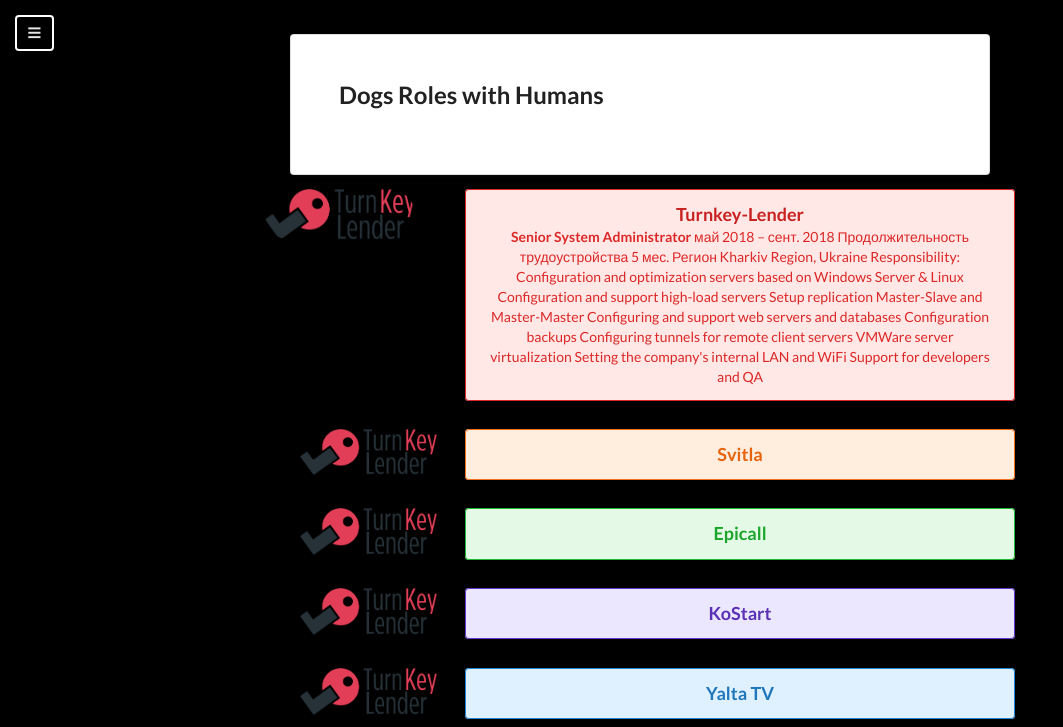
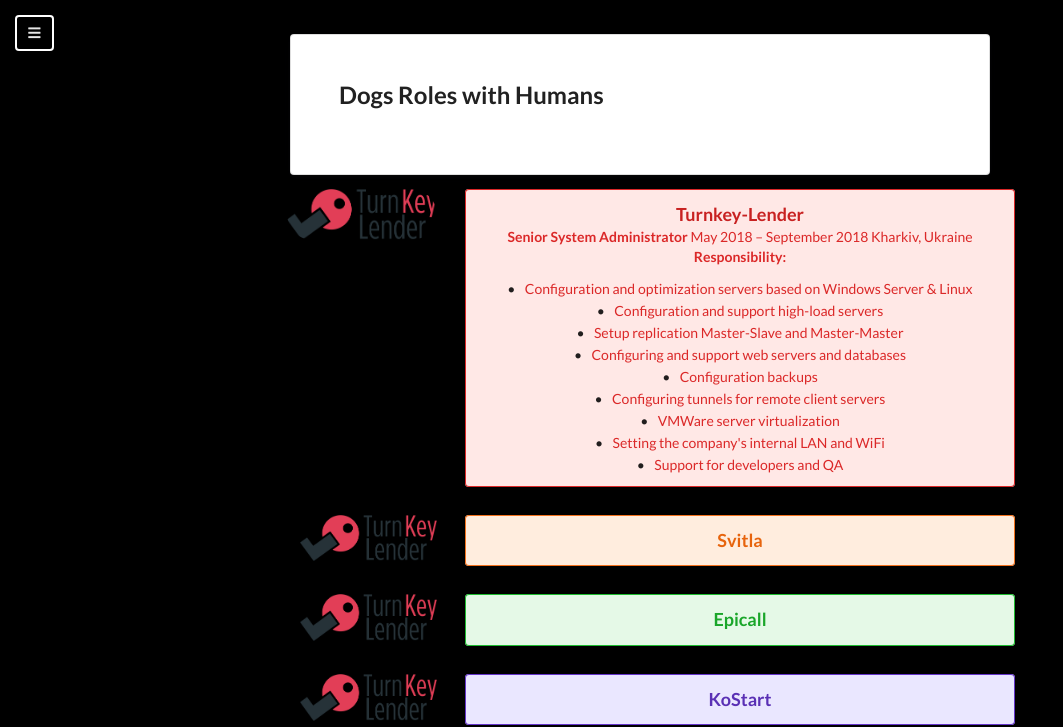
Before and after one commit to scorpionukr/cv.swl.pp.ua, a PHP site: page / in a window 1280 px wide. Shown: the top 727 px of the page, without its empty margins (0-1063 px from the left). Run offline with PHP 8.4, Linux system fonts and the light colour scheme; some libraries are stand-ins or nearby versions.

Commit message:
minor changes

```diff
--- a/index.php
+++ b/index.php
@@ -53,7 +53,7 @@
 			<div class="column w-200">
 				<div class="ui alig-rig">
 					<a href="#">
-						<img src="img/tkl-logo.png" class="ui small circular image company-logo" />
+						<img src="img/tkl-logo.png" class="ui small circular middle aligned image company-logo" />
 					</a>
 				</div>
 			</div>
@@ -61,20 +61,21 @@
 				<div class="ui red message">
 					<h3 class="ui header">Turnkey-Lender</h3>
 					<b>Senior System Administrator</b>
-					май 2018 – сент. 2018
-					Продолжительность трудоустройства 5 мес.
-					Регион Kharkiv Region, Ukraine
-
-					Responsibility:
-					Configuration and optimization servers based on Windows Server & Linux
-					Configuration and support high-load servers
-					Setup replication Master-Slave and Master-Master
-					Configuring and support web servers and databases
-					Configuration backups
-					Configuring tunnels for remote client servers
-					VMWare server virtualization
-					Setting the company's internal LAN and WiFi
-					Support for developers and QA
+					May 2018 – September 2018
+					Kharkiv, Ukraine
+					<br />
+					<b>Responsibility:</b>
+					<ul class="ui list">
+						<li>Configuration and optimization servers based on Windows Server & Linux</li>
+						<li>Configuration and support high-load servers</li>
+						<li>Setup replication Master-Slave and Master-Master</li>
+						<li>Configuring and support web servers and databases</li>
+						<li>Configuration backups</li>
+						<li>Configuring tunnels for remote client servers</li>
+						<li>VMWare server virtualization</li>
+						<li>Setting the company's internal LAN and WiFi</li>
+						<li>Support for developers and QA</li>
+					</ul>
 				</div>
 			</div>
 		</div>
```
